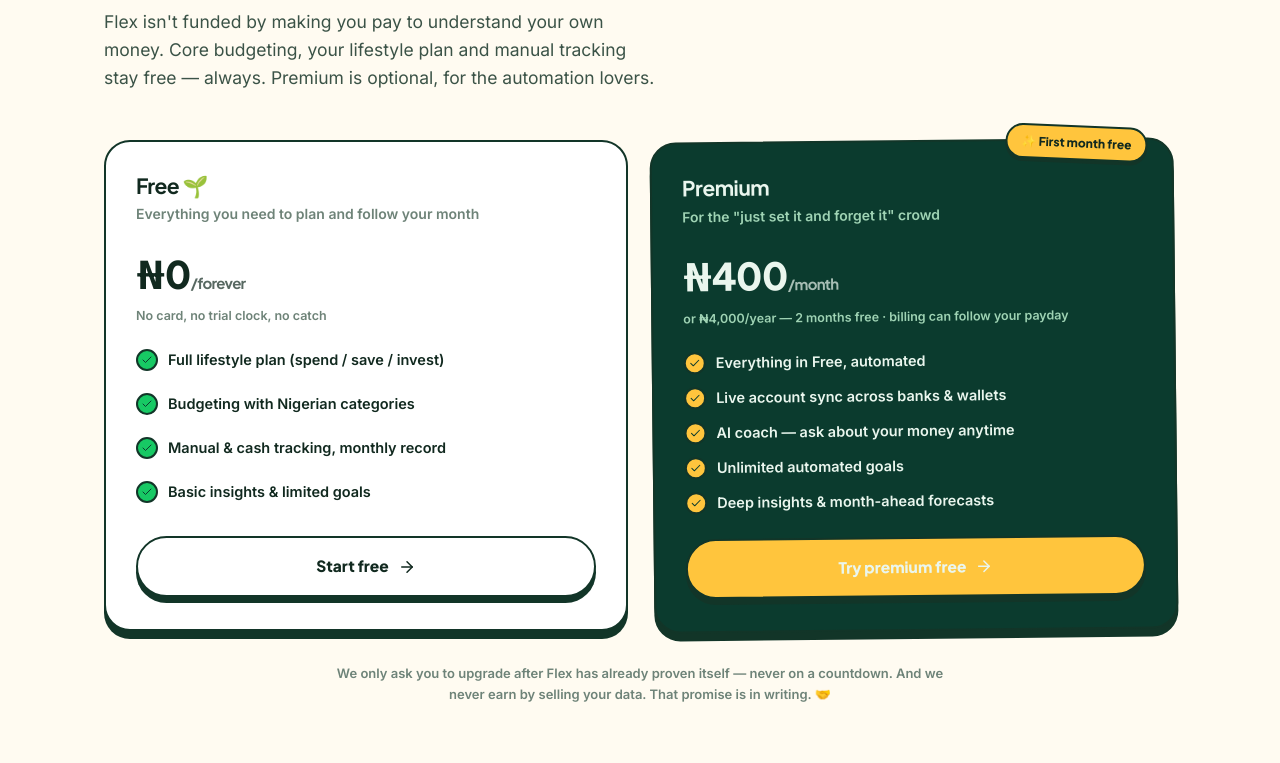
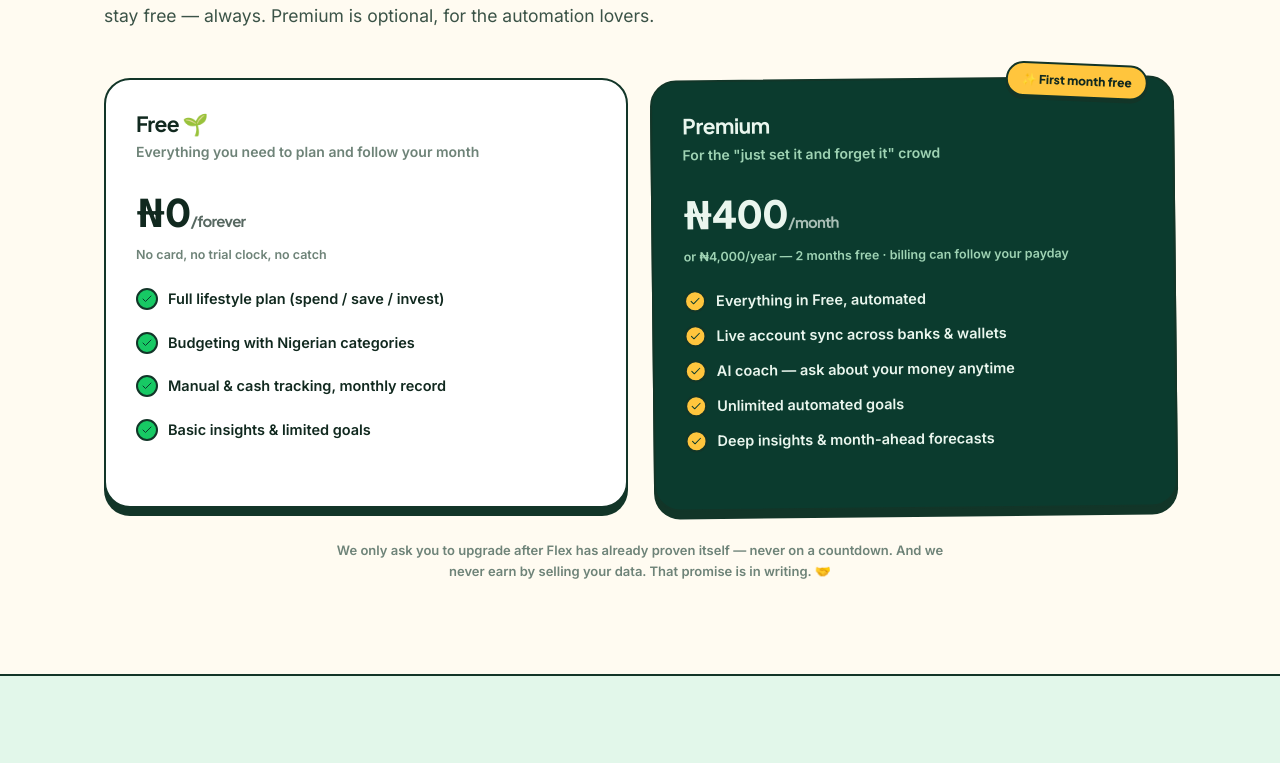
Before and after one commit to Ajdavid-Dev/NewWebFlex, a plain HTML site: page index.html in a window 1280 px wide. Shown: the part 4922-5685 px from the top of the page. Drawn offline with nearby package versions, Linux system fonts and the light colour scheme.

Commit message:
Update index.html

```diff
--- a/index.html
+++ b/index.html
@@ -156,7 +156,7 @@
         <span class="eyebrow">💵 Monthly record</span>
         <h2>Your cash life counts too.</h2>
         <p class="lead" style="margin-top:12px">Not everything passes through a bank app — market runs, transport cash, estate levy, that job paid in hand. Once a month, tell Flex what you actually made and what you spent outside the app. It folds straight into your budget, cash flow and insights.</p>
-        <a class="btn btn-ink" style="margin-top:28px" href="index.html">See it in the demo <svg data-lucide="arrow-right"></svg></a>
+        <!-- s<a class="btn btn-ink" style="margin-top:28px" href="index.html">See it in the demo <svg data-lucide="arrow-right"></svg></a> -->
       </div>
       <div class="rec-card reveal">
         <div class="t">Record July 📒</div>
@@ -201,7 +201,7 @@
           <li><span class="tick"><svg data-lucide="check"></svg></span>Manual & cash tracking, monthly record</li>
           <li><span class="tick"><svg data-lucide="check"></svg></span>Basic insights & limited goals</li>
         </ul>
-        <a class="btn" href="index.html">Start free <svg data-lucide="arrow-right"></svg></a>
+        <!-- <a class="btn" href="index.html">Start free <svg data-lucide="arrow-right"></svg></a> -->
       </div>
       <div class="price-card hl reveal">
         <span class="badge">✨ First month free</span>
@@ -216,7 +216,7 @@
           <li><span class="tick"><svg data-lucide="check"></svg></span>Unlimited automated goals</li>
           <li><span class="tick"><svg data-lucide="check"></svg></span>Deep insights & month-ahead forecasts</li>
         </ul>
-        <a class="btn btn-sun" href="index.html">Try premium free <svg data-lucide="arrow-right"></svg></a>
+        <!-- <a class="btn btn-sun" href="index.html">Try premium free <svg data-lucide="arrow-right"></svg></a> -->
       </div>
     </div>
     <p class="price-note">We only ask you to upgrade after Flex has already proven itself — never on a countdown. And we never earn by selling your data. That promise is in writing. 🤝</p>
```
